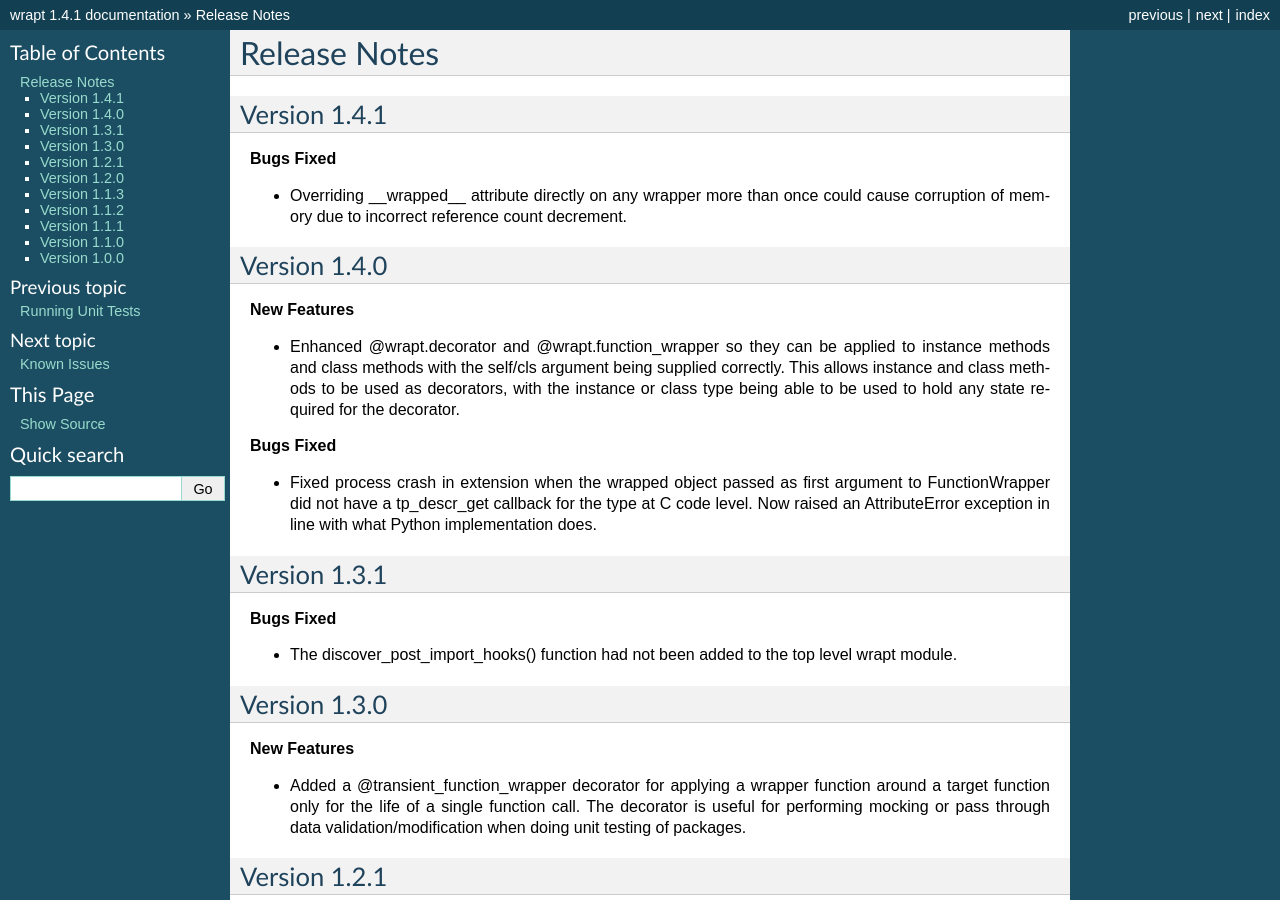
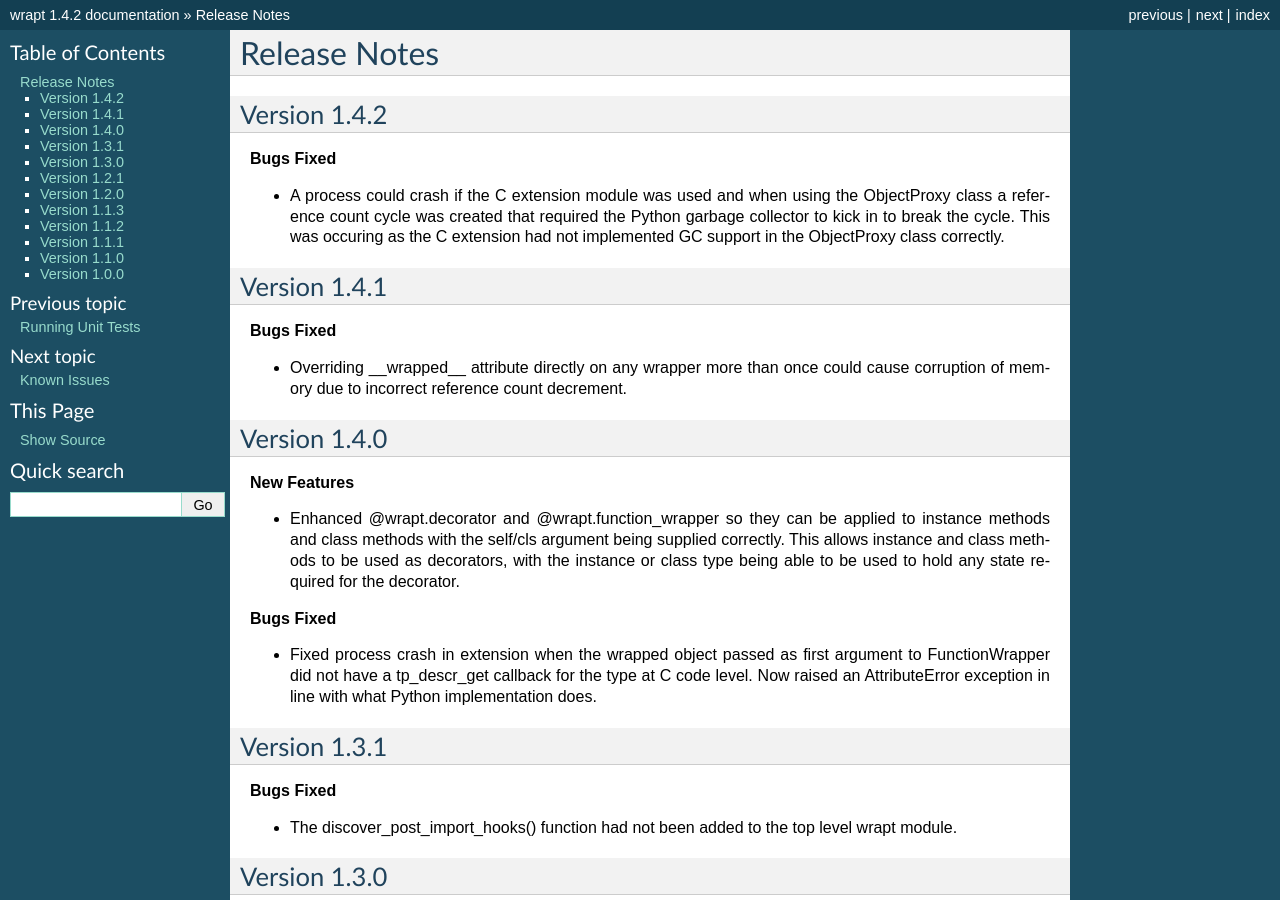
Before and after one commit to GrahamDumpleton/wrapt, a Sphinx documentation site: the page built from docs/changes.rst, in a window 1280 px wide and 900 px high. Built offline with Sphinx 7.4.7, drawn with Linux system fonts in a browser that asks for light colours; some of the changed text lies outside the part shown.

Commit message:
ObjectProxy GC support was incomplete and crashes could occur.

```diff
--- a/docs/changes.rst
+++ b/docs/changes.rst
@@ -1,5 +1,16 @@
 Release Notes
 =============
+
+Version 1.4.2
+-------------
+
+**Bugs Fixed**
+
+* A process could crash if the C extension module was used and when using
+  the ObjectProxy class a reference count cycle was created that required
+  the Python garbage collector to kick in to break the cycle. This was
+  occuring as the C extension had not implemented GC support in the
+  ObjectProxy class correctly.
 
 Version 1.4.1
 -------------
--- a/docs/conf.py
+++ b/docs/conf.py
@@ -50,7 +50,7 @@ copyright = u'2013, Graham Dumpleton'
 # The short X.Y version.
 version = '1.4'
 # The full version, including alpha/beta/rc tags.
-release = '1.4.1'
+release = '1.4.2'
 
 # The language for content autogenerated by Sphinx. Refer to documentation
 # for a list of supported languages.
--- a/setup.py
+++ b/setup.py
@@ -34,7 +34,7 @@ class optional_build_ext(build_ext):
 
 setup_kwargs = dict(
       name = 'wrapt',
-      version = '1.4.1',
+      version = '1.4.2',
       description = 'Module for decorators, wrappers and monkey patching.',
       author = 'Graham Dumpleton',
       author_email = 'Graham.Dumpleton@gmail.com',
--- a/src/__init__.py
+++ b/src/__init__.py
@@ -1,4 +1,4 @@
-__version_info__ = ('1', '4', '1')
+__version_info__ = ('1', '4', '2')
 __version__ = '.'.join(__version_info__)
 
 from .wrappers import (ObjectProxy, FunctionWrapper, BoundFunctionWrapper,
```
Also changed, not shown: 1 other file.
